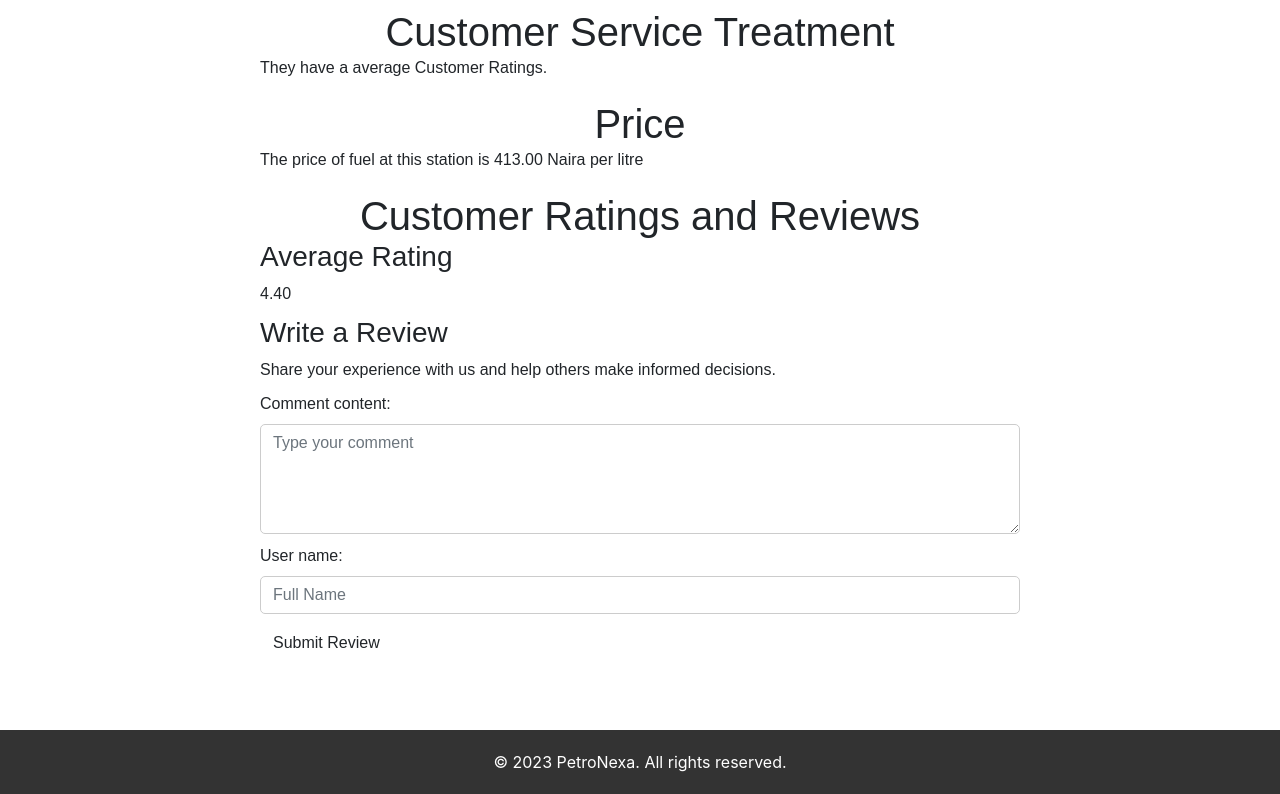
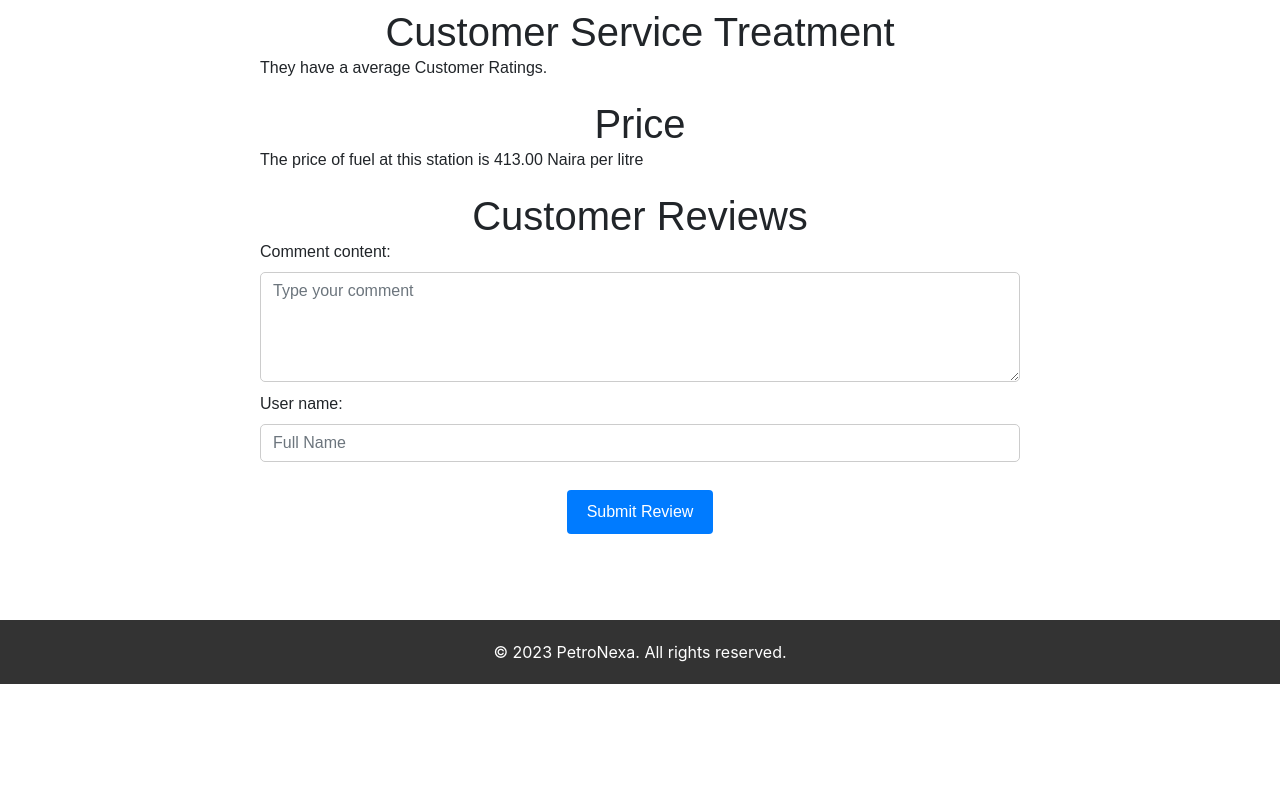
Before and after one commit to johndansu/PetroNexa, a Django app: page /blog/1/ in a window 1280 px wide. Shown: the part 1843-2637 px from the top of the page. After the commit the page ends 2527 px from the top, so only its background shows below. Run offline with Django 4.2, Linux system fonts and the light colour scheme; a user stored in the database is signed in; data comes from the database, SQL or seed files in the repository; both versions use the stored data as it was after the commit; some libraries are stand-ins or nearby versions.

```diff
--- a/petronexa_app/views.py
+++ b/petronexa_app/views.py
@@ -103,7 +103,7 @@ def fuelfinder(request):
         # Filter by station name (case-insensitive)
         fuel_stations = fuel_stations.filter(title__icontains=search_query)
 
-    if rating_range:
+    elif rating_range:
         # Split the rating range into minimum and maximum values
         min_rating, max_rating = rating_range.split('-')
         min_rating = Decimal(min_rating)
@@ -112,11 +112,11 @@ def fuelfinder(request):
         # Filter by rating range
         fuel_stations = fuel_stations.filter(rating__gte=min_rating, rating__lt=max_rating + Decimal('0.1'))
 
-    if price:
+    elif price:
         # Filter by price (you may need to adjust this based on your model field)
         fuel_stations = fuel_stations.filter(price=price)
 
-    if customer_service:
+    elif customer_service:
         # Filter by customer service
         fuel_stations = fuel_stations.filter(customer_service=customer_service)
 
--- a/templates/frontend/blog-details.html
+++ b/templates/frontend/blog-details.html
@@ -69,10 +69,10 @@
                     {% endif %}
                     <!-- Ratings Section -->
                     <section class="ratings">
-                        <h2>Customer Ratings and Reviews</h2>
+                        <h2>Customer Reviews</h2>
                         <div class="rating-summary">
                             <div class="average-rating">
-                                <h3>Average Rating</h3>
+                                {% comment %} <h3>Average Rating</h3>
                                 <div class="rating-stars">
                                     <span class="star filled"></span>
                                     <span class="star filled"></span>
@@ -80,7 +80,7 @@
                                     <span class="star"></span>
                                 </div>
                                 <p class="rating-value">{{ details.rating }}</p>
-                            </div>
+                            </div> {% endcomment %}
 
 
                         </div>
@@ -110,13 +110,15 @@
                         {% if user.is_authenticated %}
                         {% if sipst %}
                         <div class="write-review">
-                            <h3>Write a Review</h3>
-                            <p>Share your experience with us and help others make informed decisions.</p>
+                            {% comment %} <h3>Write a Review</h3>
+                            <p>Share your experience with us and help others make informed decisions.</p> {% endcomment %}
 
                             <form method="post">
                                 {% csrf_token %}
                                 {{ form.as_p }}
-                                <button class="btn" type="submit">Submit Review</button>
+                                <div style="display: flex; justify-content: center; align-items: center; height: 10vh;">
+                                    <button class="btn" type="submit" style="background-color: #007BFF; color: #fff; padding: 10px 20px; border: none; cursor: pointer;">Submit Review</button>
+                                </div>
                             </form>
                             {% if form.errors %}
                             <div class="alert alert-danger">
```
Also changed, not shown: templates/frontend/fuelfinder.html (+6 -5 lines), db.sqlite3, media/profile_images/team-3_ti39fQn.jpg (added).
